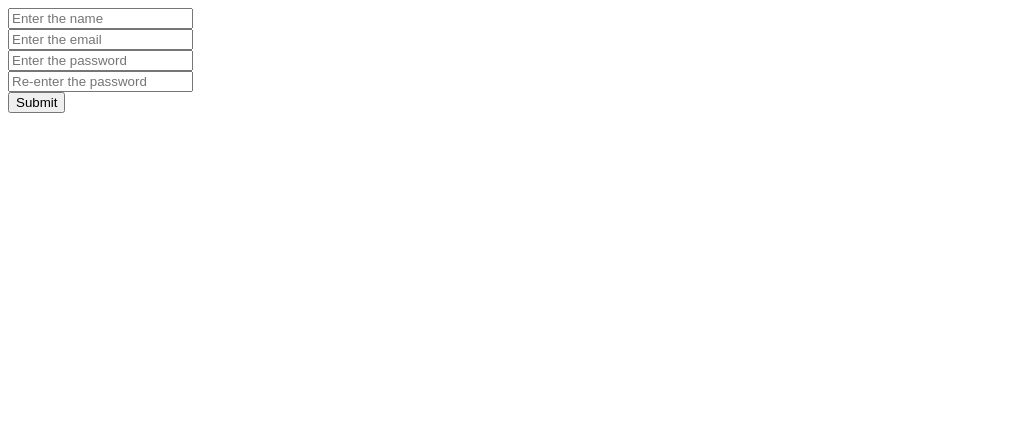
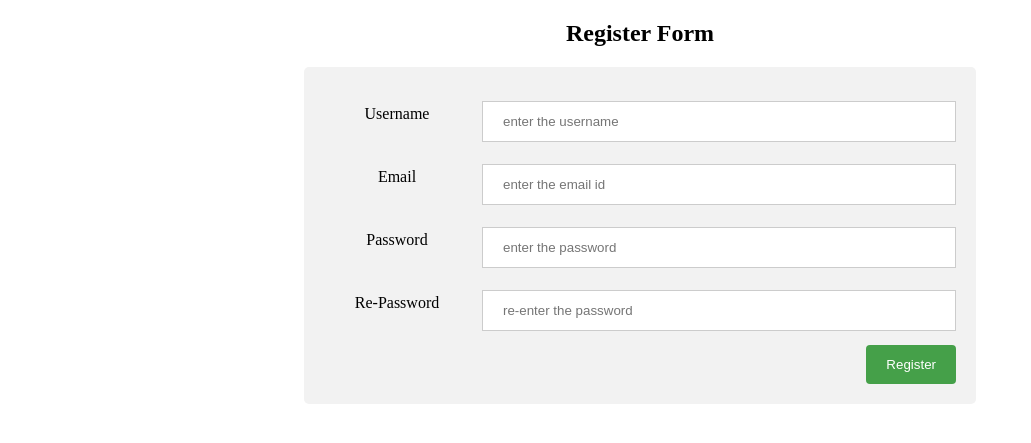
Before and after one commit to Racketycomic/IBMproj, a Flask app: page /register in a window 1280 px wide. Shown: the top 443 px of the page, without its empty margins (0-1031 px from the left). Run offline with Flask 2, Linux system fonts and the light colour scheme.

Commit message:
updated the css for login and register

```diff
--- /dev/null
+++ b/app/static/css/styles.css
@@ -0,0 +1,80 @@
+
+  input[type=email], input[type=password], input[type=text] {
+    width: 100%;
+    padding: 12px 20px;
+    margin: 8px 0;
+    display: inline-block;
+    border: 1px solid #ccc;
+    box-sizing: border-box;
+    }
+
+  label {
+    padding: 12px 12px 12px 0;
+    display: inline-block;
+  }
+
+  input[type=submit] {
+    background-color: #4CAF50;
+    color: white;
+    padding: 12px 20px;
+    border: none;
+    border-radius: 4px;
+    cursor: pointer;
+    float: right;
+  }
+
+  input[type=submit] {
+    background-color: #45a049;
+    margin-top: 1%;
+  }
+
+  .container {
+    border-radius: 5px;
+    background-color: #f2f2f2;
+    padding: 20px;
+    width: 50%;
+
+  }
+
+  .col-25 {
+    float: left;
+    width: 25%;
+    margin-top: 6px;
+  }
+
+  .col-75 {
+    float: left;
+    width: 75%;
+    margin-top: 6px;
+  }
+
+
+  .row:after {
+    content: "";
+    display: table;
+    clear: both;
+  }
+
+
+  @media screen and (max-width: 600px) {
+
+    .col-25,
+    .col-75,
+    input[type=submit] {
+      width: 100%;
+      margin-top: 0;
+    }
+  }
+
+  button[type=submit]{
+    background-color: #4CAF50;
+    color: white;
+    padding: 12px 20px;
+    border: none;
+    border-radius: 4px;
+    cursor: pointer;
+    float: right;
+    background-color: #45a049;
+    margin-top: 1%;
+
+  }
--- a/app/templates/register.html
+++ b/app/templates/register.html
@@ -1,34 +1,56 @@
 <!DOCTYPE html>
 <html lang="en" dir="ltr">
+
 <head>
     <meta charset="utf-8">
+    <link rel="stylesheet" href="{{url_for('static',filename='css/styles.css')}}">
     <title></title>
   </head>
+
   <body>
-    <form class="" action="/register" method="post">
-      <div class="">
-        <input type="text" name="username" placeholder="Enter the name" required>
+    <center>
+        <h2>Register Form</h2>
+    <div class="container">
+        <form action="/register" method="post">
+            <div class="row">
+                <div class="col-25">
+                    <label for="username">Username</label>
                 </div>
-      <div class="">
-          <input type="email" name="email" placeholder="Enter the email" required>
+                <div class="col-75">
+                    <input type="text" id="username" name="username" placeholder="enter the username" required>
                 </div>
-      <div class="">
-          <input type="password" name="password" placeholder="Enter the password" required>
             </div>
-      <div class="">
-            <input type="password" name="repass" placeholder="Re-enter the password" required>
+            <div class="row">
+              <div class="col-25">
+                  <label for="email">Email</label>
               </div>
-
-    <div class="">
-        <input type="submit" placeholder="Register">
+              <div class="col-75">
+                  <input type="email" id="email" name="email" placeholder="enter the email id" required>
               </div>
-
-
-
+          </div>
+            <div class="row">
+                <div class="col-25">
+                    <label for="password">Password</label>
+                </div>
+                <div class="col-75">
+                    <input type="password" id="password" name="password" placeholder="enter the password" required>
+                </div>
+            </div>
+            <div class="row">
+              <div class="col-25">
+                  <label for="repass">Re-Password</label>
+              </div>
+              <div class="col-75">
+                  <input type="password" id="repass" name="repass" placeholder="re-enter the password" required>
+              </div>
+          </div>
+          <div class="row">
+            <input type="submit" value="Register">
+        </div>
+          {% if error %}
+    <div> {{error}} </div>
+      {% endif %}
+      </div></center>
     </form>
-    {% if error %}
-    <div> {{error}} <div>
-      {% endif %}
-
     </body>
 </html>
```
Also changed, not shown: app/templates/login.html (+30 -13 lines). Lines whose indentation alone changed are shown as unchanged.
